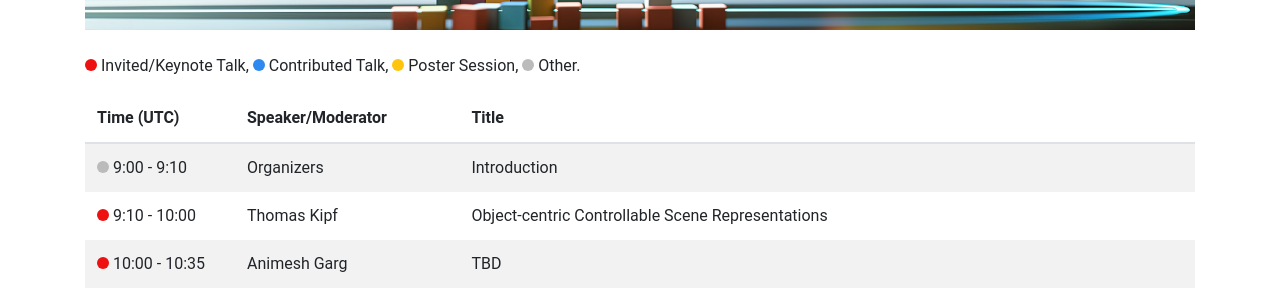
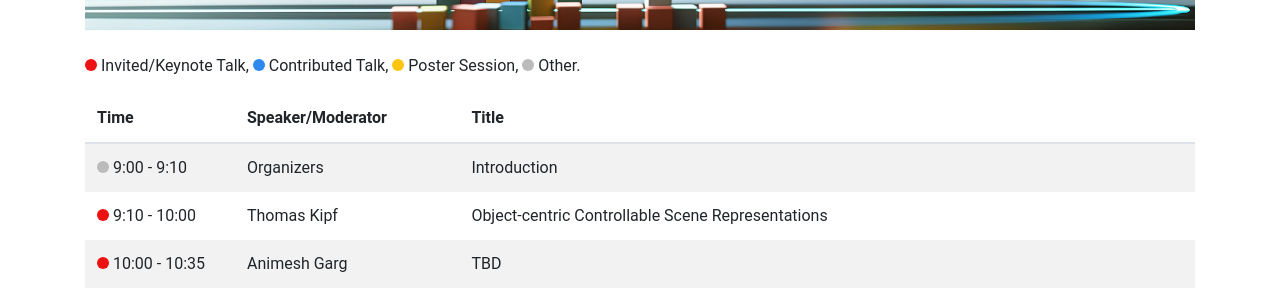
Before and after one commit to corrworkshop/corrworkshop.github.io, a Jekyll site: the page built from schedule.html, in a window 1280 px wide. Shown: the part 367-667 px from the top of the page. Built offline with Jekyll 4.4.1, drawn with Linux system fonts in a browser that asks for light colours; nearby versions of some CDN libraries.

Commit message:
Update schedule.html

```diff
--- a/schedule.html
+++ b/schedule.html
@@ -15,7 +15,7 @@ layout: default
   <table class="table table-striped table-condensed" id="schedule">
     <thead>
       <tr>
-        <th class="time">Time (<span class="timezone-abbrev">GMT</span>)</th>
+        <th class="time">Time</th>
         <th>Speaker/Moderator</th>
         <th>Title</th>
       </tr>
```
